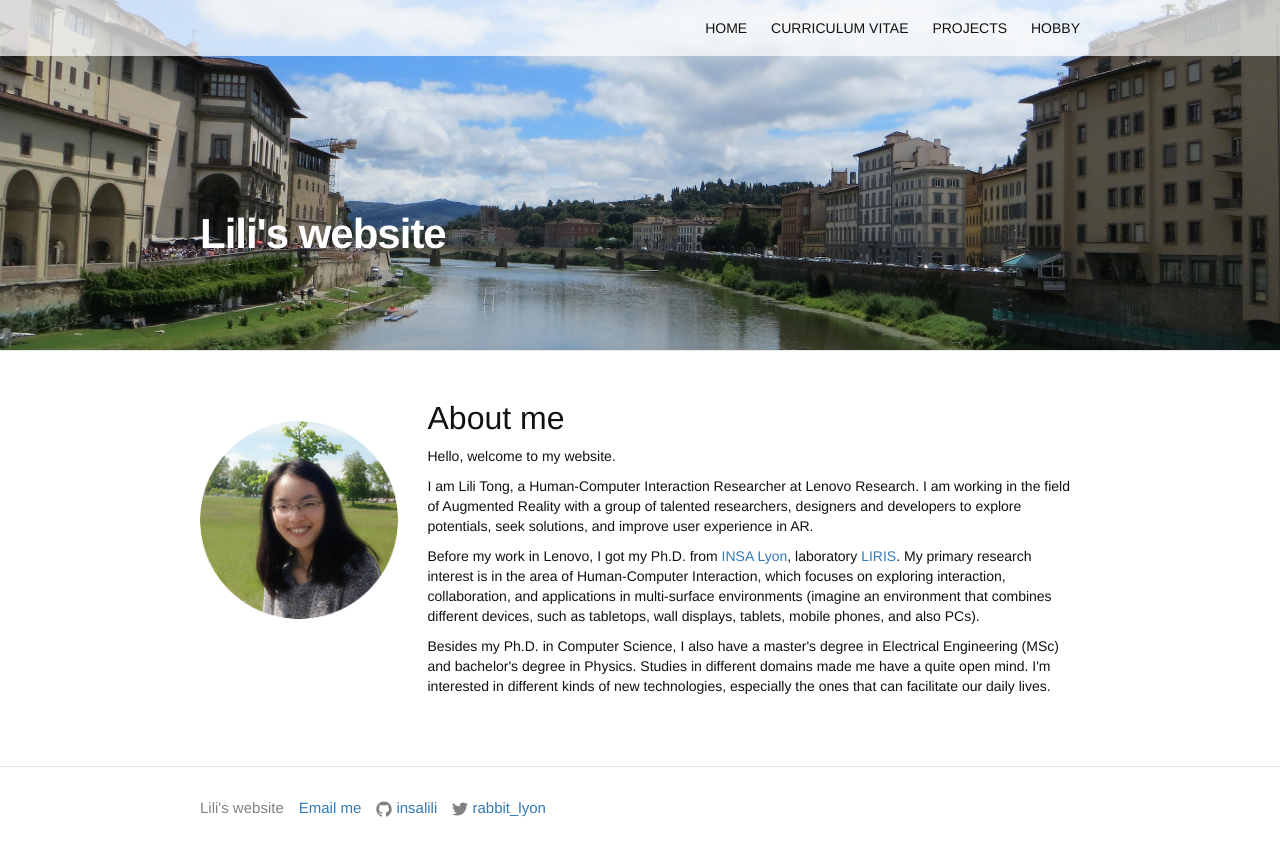
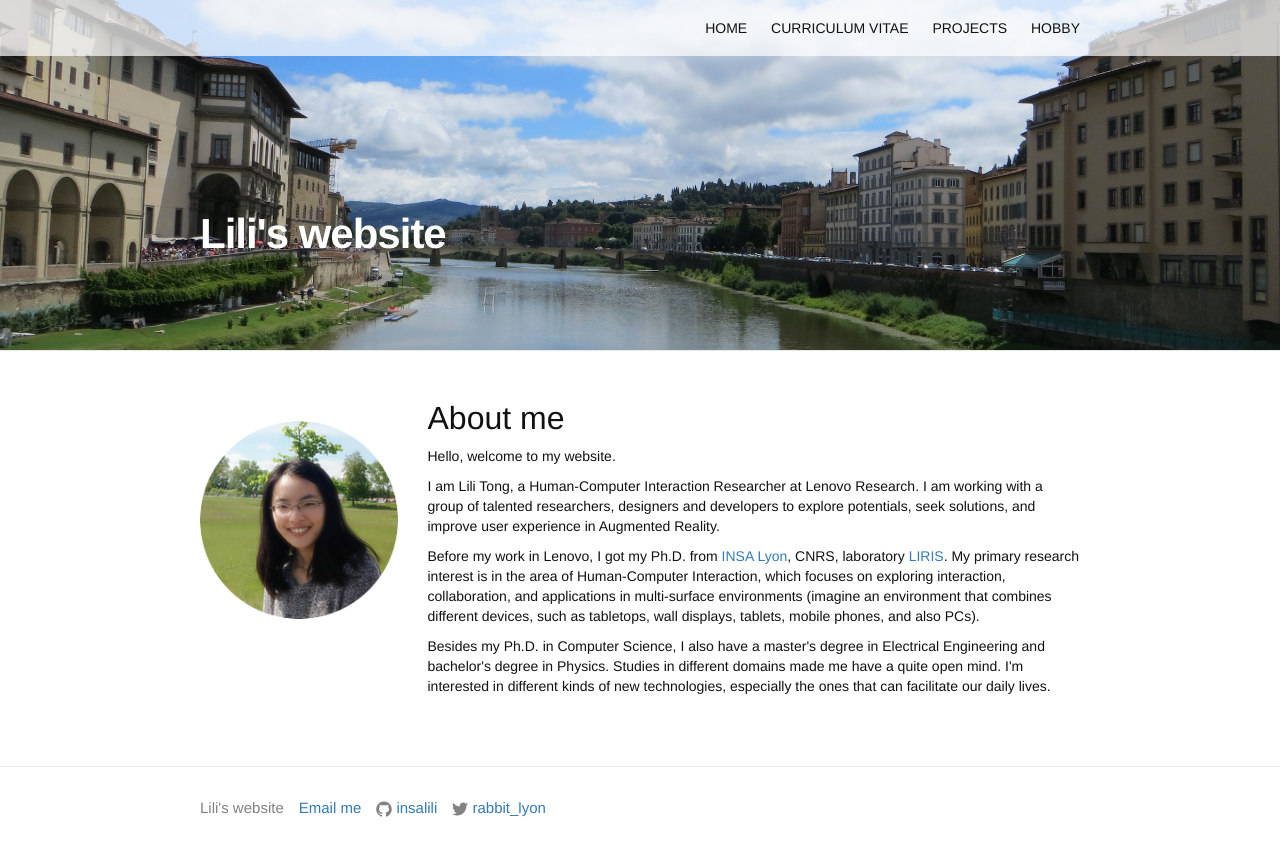
Before and after one commit to InsaLili/insalili.github.io, a Jekyll site: the page built from index.html, in a window 1280 px wide. Shown: the top 856 px of the page. Built offline with Jekyll 4.4.1, drawn with Linux system fonts in a browser that asks for light colours; comment, search, counter and statistics services are not loaded.

Commit message:
update info

```diff
--- a/index.html
+++ b/index.html
@@ -13,10 +13,10 @@
 	<div class="col-md-9">
 	  <h2>About me</h2>
 	  <p>Hello, welcome to my website.</p>
-	  <p>I am Lili Tong, a Human-Computer Interaction Researcher at Lenovo Research. I am working in the field of Augmented Reality with a group of talented researchers, designers and developers to explore potentials, seek solutions, and improve user experience in AR. </p>
-	  <p>Before my work in Lenovo, I got my Ph.D. from <a target="_blank" href="http://www.insa-lyon.fr/en">INSA Lyon</a>, laboratory <a target="_blank" href="https://liris.cnrs.fr/membres?idn=ltong">LIRIS</a>.
+	  <p>I am Lili Tong, a Human-Computer Interaction Researcher at Lenovo Research. I am working with a group of talented researchers, designers and developers to explore potentials, seek solutions, and improve user experience in Augmented Reality. </p>
+	  <p>Before my work in Lenovo, I got my Ph.D. from <a target="_blank" href="http://www.insa-lyon.fr/en">INSA Lyon</a>, CNRS, laboratory <a target="_blank" href="https://liris.cnrs.fr/membres?idn=ltong">LIRIS</a>.
 	  	My primary research interest is in the area of Human-Computer Interaction, which focuses on exploring interaction, collaboration, and applications in multi-surface environments (imagine an environment that combines different devices, such as tabletops, wall displays, tablets, mobile phones, and also PCs).
 	  </p>
-	  <p>Besides my Ph.D. in Computer Science, I also have a master's degree in Electrical Engineering (MSc) and bachelor's degree in Physics. Studies in different domains made me have a quite open mind. I'm interested in different kinds of new technologies, especially the ones that can facilitate our daily lives.</p>
+	  <p>Besides my Ph.D. in Computer Science, I also have a master's degree in Electrical Engineering and bachelor's degree in Physics. Studies in different domains made me have a quite open mind. I'm interested in different kinds of new technologies, especially the ones that can facilitate our daily lives.</p>
 	</div>
 </div>
```
